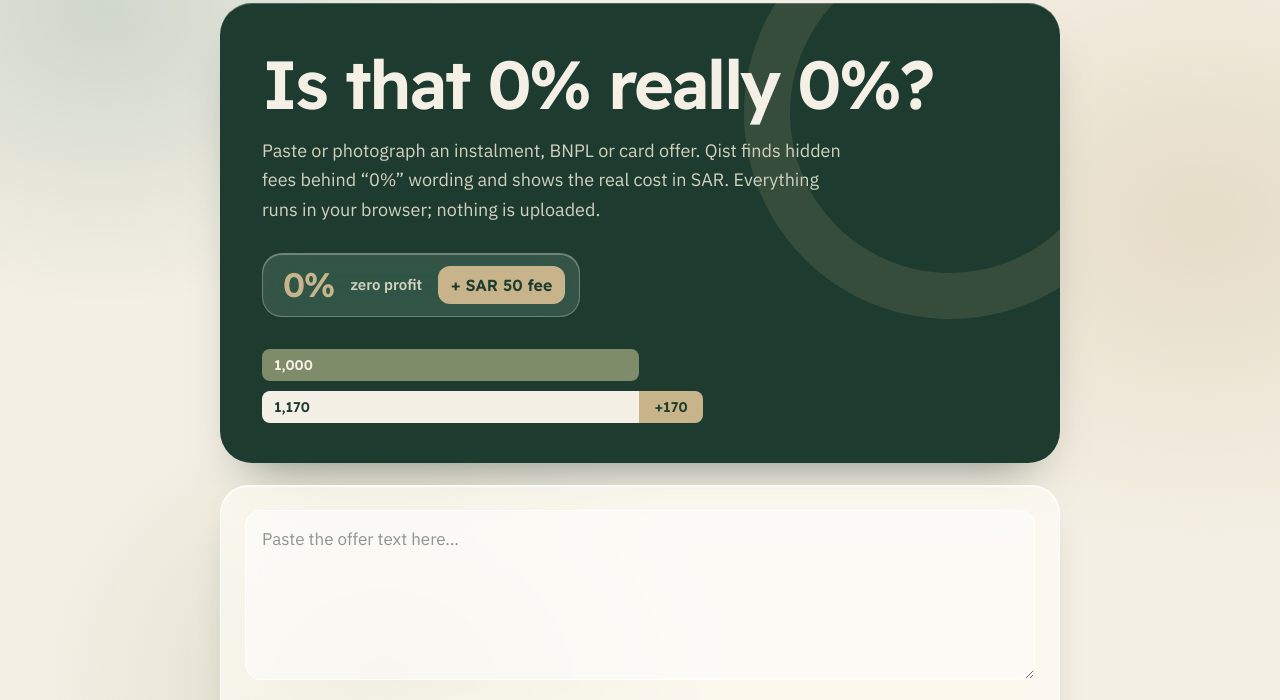
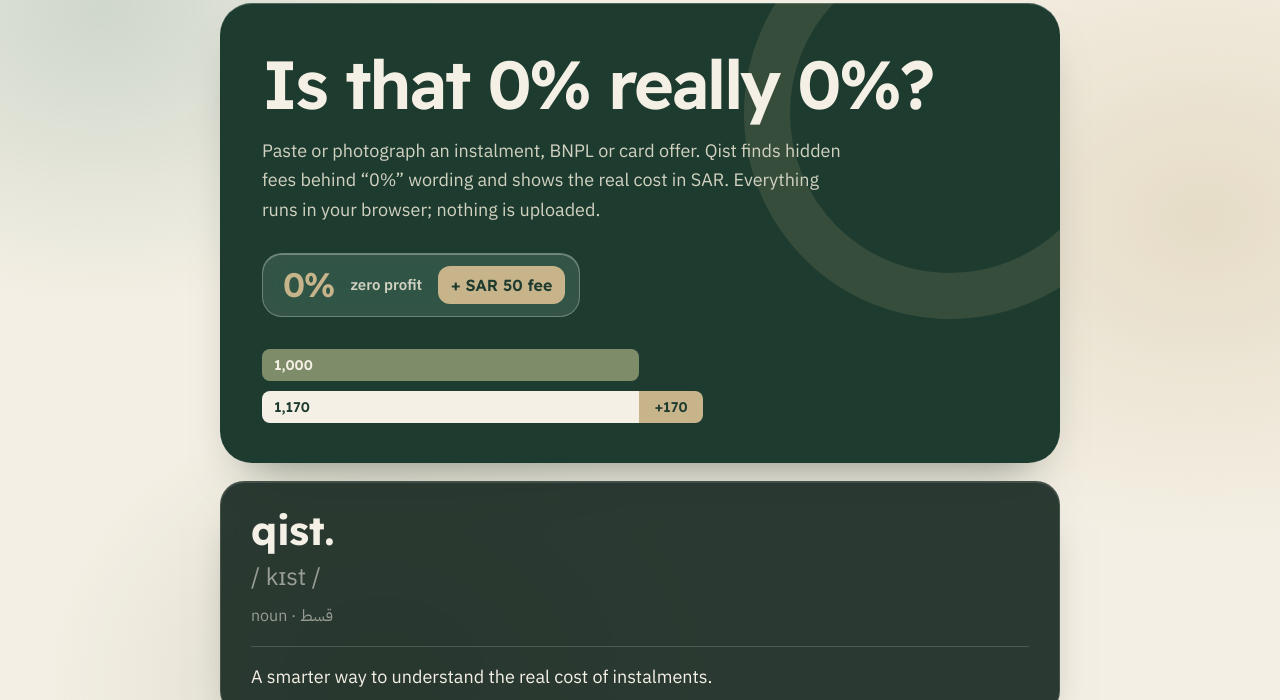
Before and after one commit to spryshrey2912/qist, a plain HTML site: page index.html in a window 1280 px wide. Shown: the part 86-786 px from the top of the page. Drawn offline with Linux system fonts and the light colour scheme.

Commit message:
Add dictionary-style definition card

```diff
--- a/index.html
+++ b/index.html
@@ -141,6 +141,16 @@ textarea{background:rgba(255,255,255,.5);border-color:rgba(255,255,255,.8)}
 .hero.tilt{transition:transform .1s ease-out,box-shadow .3s;box-shadow:inset 0 1px 0 rgba(255,255,255,.25),0 46px 70px -26px rgba(20,38,30,.7)}
 .hero::before{content:"";position:absolute;inset:0;border-radius:inherit;pointer-events:none;opacity:var(--ga);transition:opacity .3s;background:radial-gradient(420px circle at var(--gx) var(--gy),rgba(255,255,255,.16),transparent 65%)}
 @media (prefers-reduced-motion:reduce),(hover:none){.hero{transform:none!important}.hero::before{display:none}}
+
+/* dictionary card */
+.dict{margin:18px 0 0;padding:26px 30px 24px;border-radius:24px;background:rgba(20,38,30,.9);color:#f5f0e6;border:1px solid rgba(255,255,255,.12);box-shadow:inset 0 1px 0 rgba(255,255,255,.12),0 22px 44px -26px rgba(20,38,30,.6);-webkit-backdrop-filter:blur(14px);backdrop-filter:blur(14px)}
+.dict h2{margin:0;font:700 clamp(30px,5vw,40px)/1.1 var(--head);letter-spacing:-.01em}
+.dict .ph{margin:10px 0 0;font:400 clamp(20px,3vw,24px)/1.3 var(--body);color:rgba(245,240,230,.55)}
+.dict .pos{margin:12px 0 0;font:400 16px/1.4 var(--body);color:rgba(245,240,230,.55)}
+.dict hr{border:0;border-top:1px solid rgba(245,240,230,.18);margin:18px 0 16px}
+.dict .def{margin:0;font:400 18px/1.5 var(--body)}
+:lang(ar) .en,:lang(en) .ar{display:none}
+@media (max-width:520px){.dict{padding:20px 20px 18px;border-radius:20px}}
 </style>
 </head>
 <body>
@@ -155,6 +165,14 @@ textarea{background:rgba(255,255,255,.5);border-color:rgba(255,255,255,.8)}
   <p id="sub"></p>
   <div class="demo" aria-hidden="true"><span class="big">0%</span><span id="d1" class="mut"></span><span class="fee" id="d2"></span></div>
   <div class="cmp" aria-hidden="true"><div class="r a"><span>1,000</span></div><div class="r b"><span>1,170</span><span>+170</span></div></div>
+</section>
+
+<section class="dict" aria-label="definition">
+  <h2><span class="en">qist.</span><span class="ar">قسط.</span></h2>
+  <p class="ph">/ kɪst /</p>
+  <p class="pos"><span class="en">noun · قسط</span><span class="ar">اسم · qist</span></p>
+  <hr>
+  <p class="def"><span class="en">A smarter way to understand the real cost of instalments.</span><span class="ar">طريقة أذكى لفهم التكلفة الحقيقية للأقساط.</span></p>
 </section>
 
 <section class="tool" aria-label="check">
```
